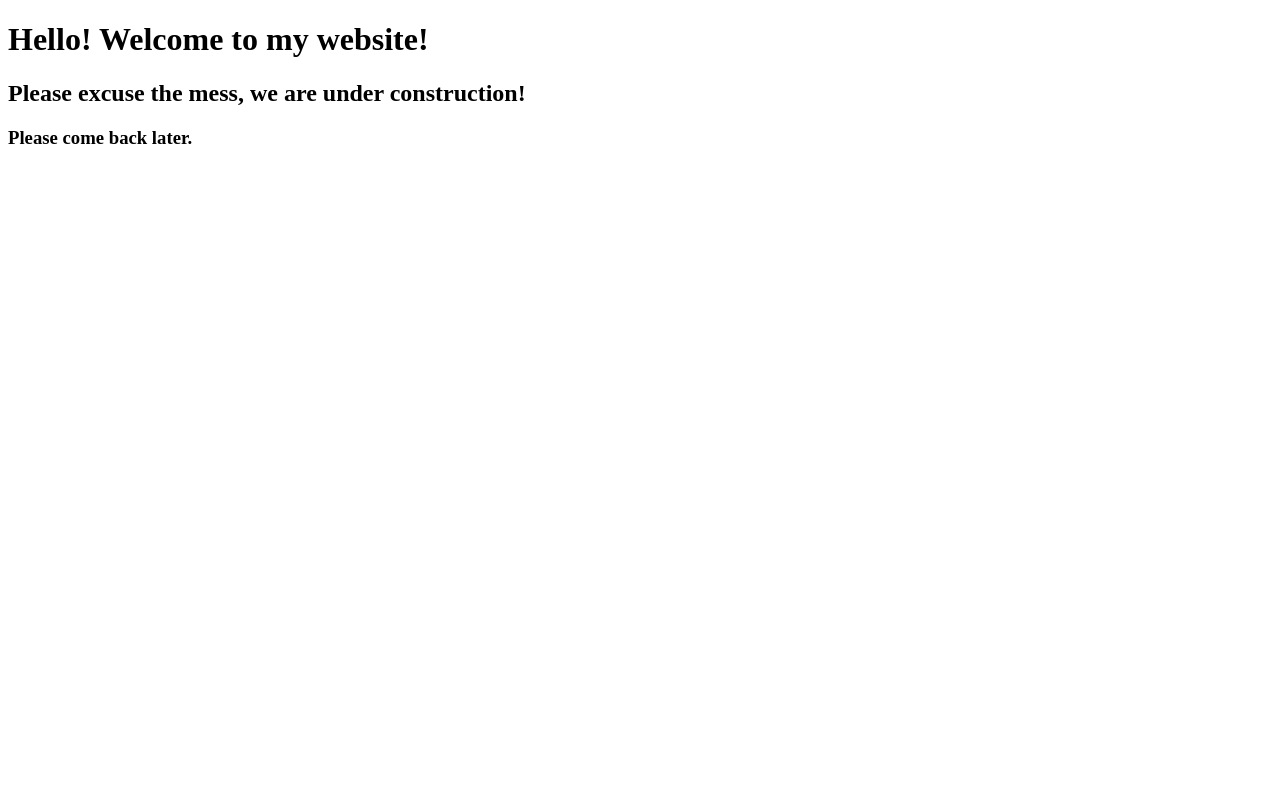
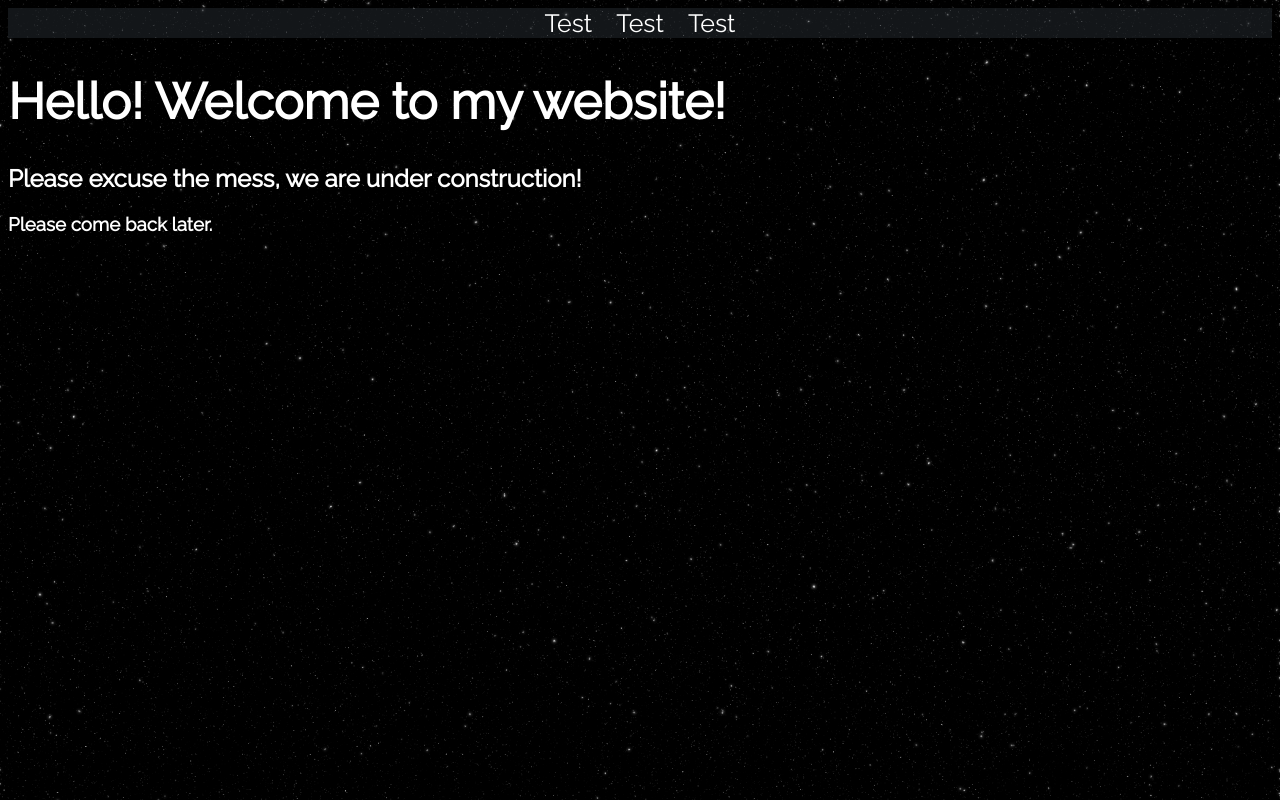
Before and after one commit to Lyxke/lyxke.github.io, a plain HTML site: page index.html in a window 1280 px wide. Drawn offline with Linux system fonts and the light colour scheme.

Commit message:
re-add stylesheet and navigation to test again

```diff
--- a/index.html
+++ b/index.html
@@ -3,11 +3,22 @@
 <html lang="en">
   <head>
     <meta name="viewport" content="width=device-width, initial-scale=1, maximum-scale=1, user-scalable=no">
+    <link rel="stylesheet" href="style.css">
 
     <title>Lyxke's Portfolio</title>
   </head>
 
+
+
   <body>
+
+    <nav>
+      <a href="index.html">Test</a>
+      <a href="accounts.html">Test</a>
+      <a href="works.html">Test</a>
+    </nav>
+
+
     <h1>Hello! Welcome to my website!</h1>
     <h2>Please excuse the mess, we are under construction!</h2>
     <h3>Please come back later.</h3>
```
